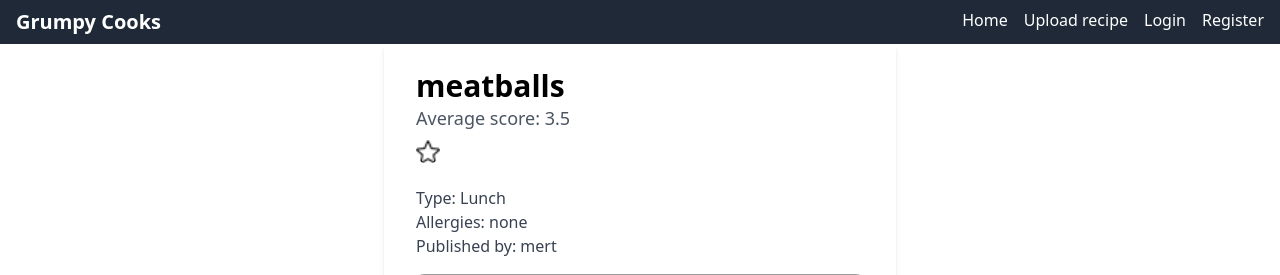
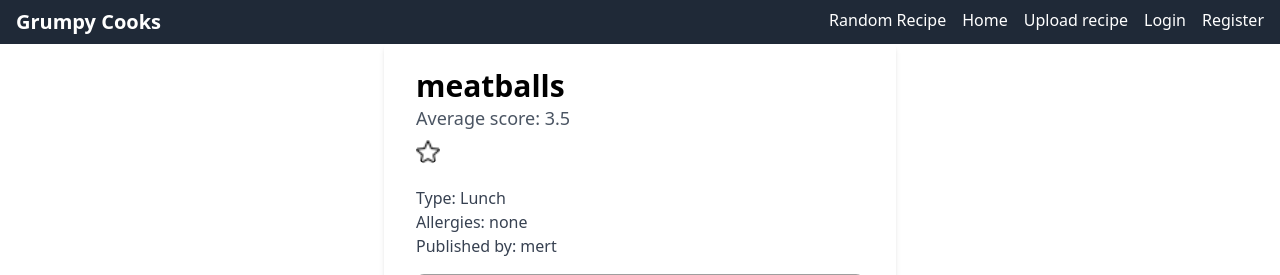
Before and after one commit to MrORE0/recipe_app, a Flask app: page /open_recipe/2 in a window 1280 px wide. Shown: the top 275 px of the page. Run offline with Flask 3, Linux system fonts and the light colour scheme; data comes from the database, SQL or seed files in the repository; both versions use the stored data as it was after the commit; some libraries are stand-ins or nearby versions; grey boxes are pictures that could not be loaded.

Commit message:
added feature to open random recipe

```diff
--- a/app.py
+++ b/app.py
@@ -3,6 +3,7 @@ from database import get_db, close_db
 from forms import RegistrationForm, LoginForm, UploadForm, Filters, ReviewForm
 from functools import wraps
 import os
+from random import choice
 #hashing the password including salting
 from werkzeug.security import generate_password_hash, check_password_hash
 from werkzeug.utils import secure_filename
@@ -331,6 +332,14 @@ def open_recipe(id):
         else:
             return "Recipe not found", 404
 
+@app.route('/open_random_recipe', methods=['GET'])
+def open_random_recipe():
+    db = get_db()
+    recipes = db.execute("""SELECT id FROM recipes;""").fetchall()
+    random_recipe = choice(recipes)
+    print(random_recipe)
+    return redirect(url_for('open_recipe', id = random_recipe['id']))
+
 # 404 not found error
 @app.errorhandler(404)
 def not_found(e):
--- a/templates/base.html
+++ b/templates/base.html
@@ -14,6 +14,7 @@
             <nav class="flex justify-between px-4 py-2">
                <a href="{{ url_for('home') }}"><h1 class="text-xl font-bold">Grumpy Cooks</h1></a>
                 <ul class="flex space-x-4">
+                    <li><a href="{{ url_for('open_random_recipe') }}" class="hover:text-gray-400">Random Recipe</a></li>
                     <li><a href="{{ url_for('home') }}" class="hover:text-gray-400">Home</a></li>
                     <li><a href="{{ url_for('upload') }}" class="hover:text-gray-400">Upload recipe</a></li>
                     {% if notGuest %}
```
Also changed, not shown: app.db.
